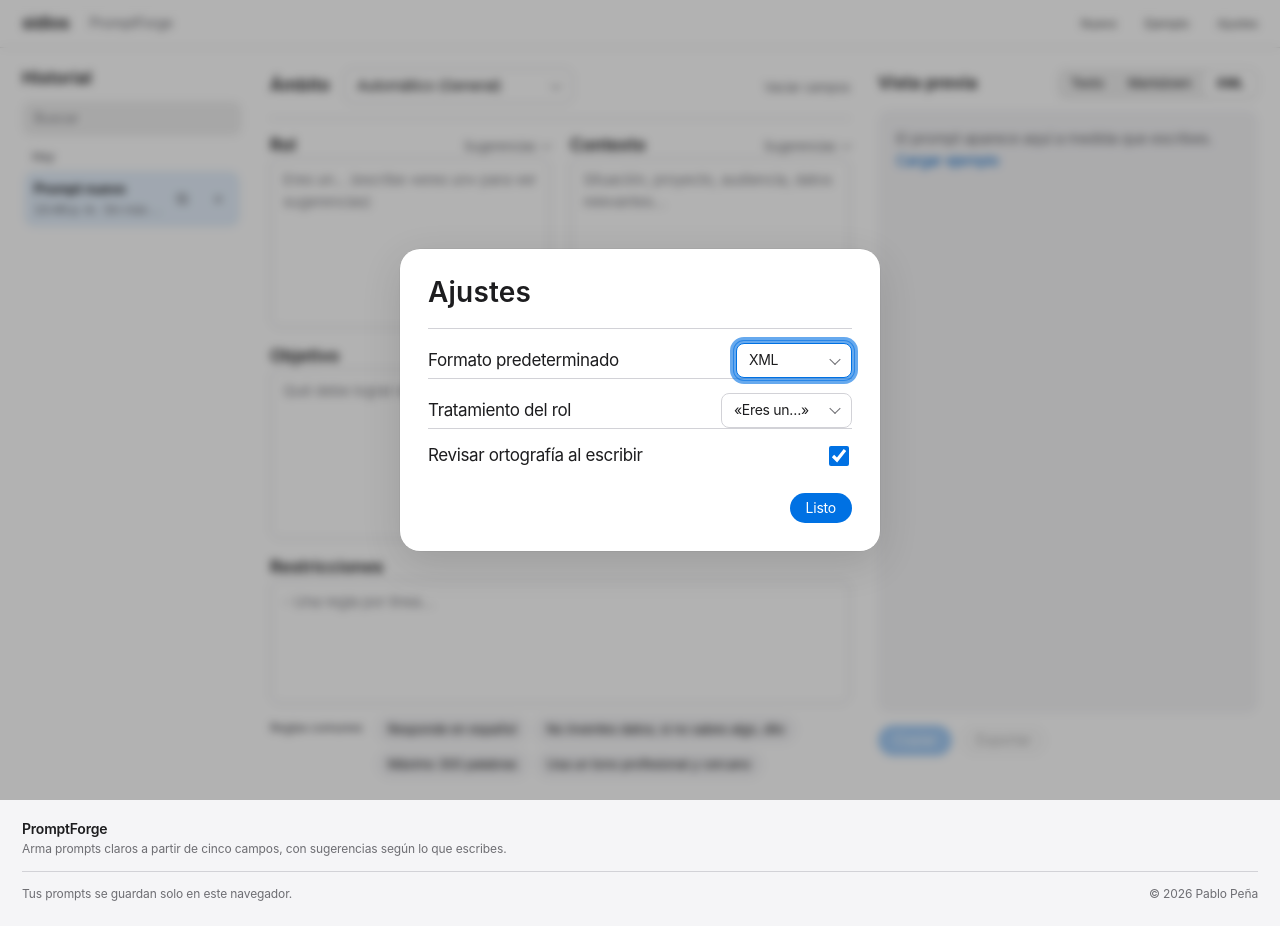
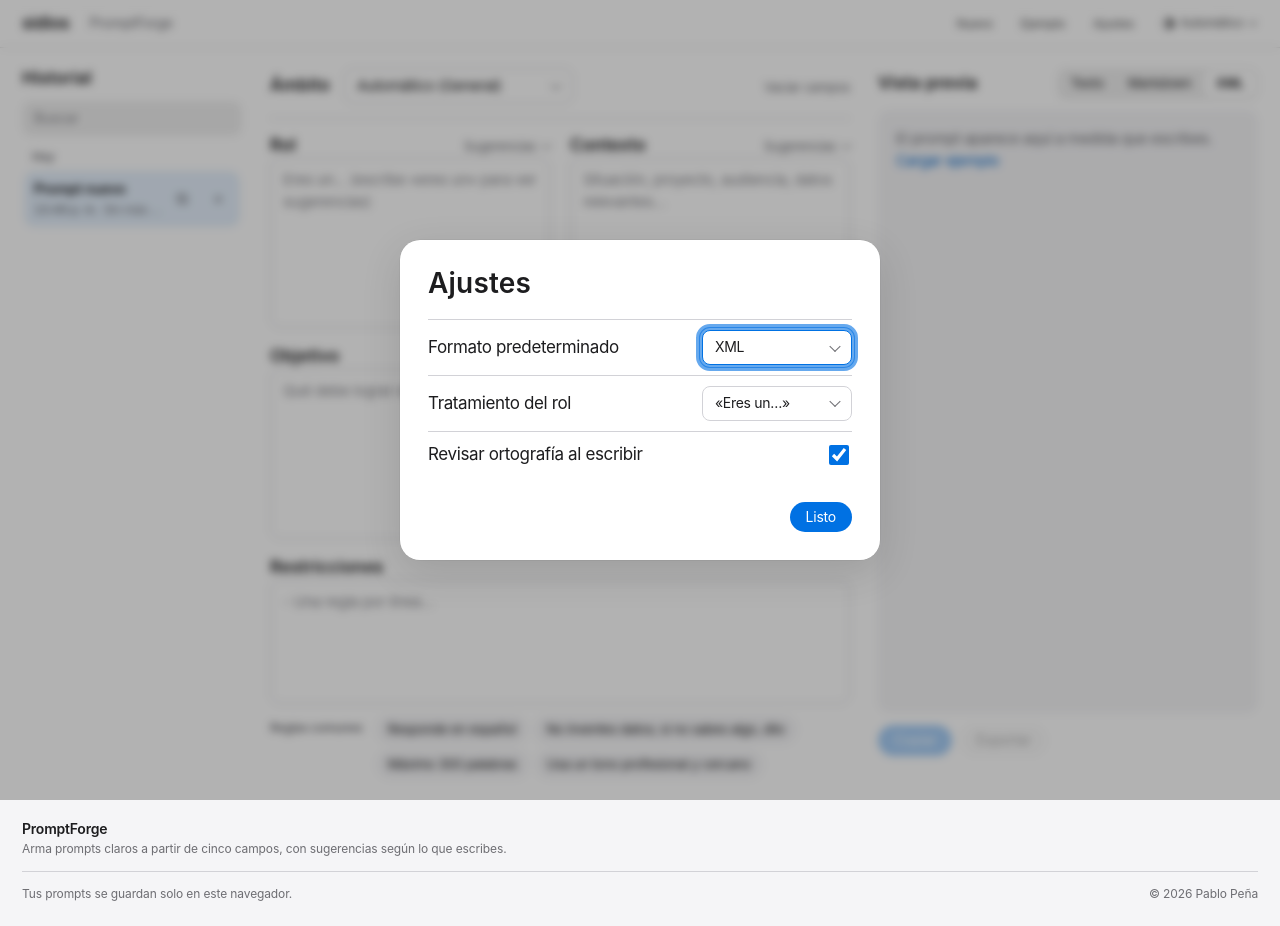
Before and after one commit to sidios1/prompt.sidios.cl, a plain HTML site: page index.html in a window 1280 px wide. Both pictures are taken after a click on the button "Ajustes". Drawn offline with Linux system fonts and the light colour scheme.

Commit message:
Selector de tema en la barra superior, con la elección guardada
Automático (sigue al sistema), claro u oscuro. Se aplica antes de pintar
para evitar parpadeo. En móvil se muestra solo el ícono. Ajustes queda
con filas espaciadas y selectores del mismo ancho.

Co-Authored-By: Claude Opus 5.5 <noreply@anthropic.com>

```diff
--- a/assets/app.js
+++ b/assets/app.js
@@ -28,7 +28,22 @@
   const writeJSON = (k, v) => { try { localStorage.setItem(k, JSON.stringify(v)); } catch (_) {} };
 
   // ---------- Estado ----------
-  const settings = Object.assign({ format: "xml", feminine: false, spell: true }, readJSON(KEY_SETTINGS, {}));
+  const settings = Object.assign({ format: "xml", feminine: false, spell: true, theme: "system" }, readJSON(KEY_SETTINGS, {}));
+
+  // ---------- Tema ----------
+  // "system" sigue al sistema operativo; "light" y "dark" lo fijan. index.html lo aplica antes de pintar.
+  const darkMQ = window.matchMedia("(prefers-color-scheme: dark)");
+  function applyTheme() {
+    const root = document.documentElement;
+    if (settings.theme === "light" || settings.theme === "dark") root.setAttribute("data-theme", settings.theme);
+    else root.removeAttribute("data-theme");
+    const dark = settings.theme === "dark" || (settings.theme !== "light" && darkMQ.matches);
+    document.querySelectorAll('meta[name="theme-color"]').forEach((m) => {
+      if (settings.theme === "system") m.setAttribute("content", m.media.includes("dark") ? "#000000" : "#ffffff");
+      else m.setAttribute("content", dark ? "#000000" : "#ffffff");
+    });
+  }
+  applyTheme();
   let entries = (readJSON(KEY_HISTORY, []) || []).filter((e) => e && e.id && e.values);
   let selectedId = null;
   let search = "";
@@ -564,6 +579,8 @@
   // ---------- Ajustes ----------
   function initSettings() {
     const dlg = $("settings");
+    $("set-theme").value = settings.theme;
+    $("set-theme").addEventListener("change", (ev) => { settings.theme = ev.target.value; writeJSON(KEY_SETTINGS, settings); applyTheme(); });
     $("set-format").value = settings.format;
     $("set-feminine").value = settings.feminine ? "1" : "0";
     $("set-spell").checked = !!settings.spell;
--- a/assets/styles.css
+++ b/assets/styles.css
@@ -29,8 +29,32 @@
   color-scheme: light dark;
 }
 
+/* Tema: sigue al sistema salvo que Ajustes fije data-theme="light" | "dark" en <html> */
+:root[data-theme="light"] { color-scheme: light; }
+:root[data-theme="dark"] {
+  color-scheme: dark;
+  --bg: #000000;
+  --bg-alt: #161617;
+  --tile: #1d1d1f;
+  --field: #1d1d1f;
+  --pop: #2c2c2e;
+  --text: #f5f5f7;
+  --text-2: #a1a1a6;
+  --text-3: #86868b;
+  --link: #2997ff;
+  --rule: #424245;
+  --nav-bg: rgba(22, 22, 23, 0.72);
+  --nav-rule: rgba(255, 255, 255, 0.12);
+  --seg-track: rgba(255, 255, 255, 0.08);
+  --seg-on: #636366;
+  --seg-on-ring: rgba(255, 255, 255, 0.04);
+  --hover: rgba(255, 255, 255, 0.06);
+  --active: rgba(41, 151, 255, 0.16);
+  --focus: rgba(41, 151, 255, 0.7);
+  --shadow: 0 12px 40px rgba(0, 0, 0, 0.5), 0 0 0 0.5px rgba(255, 255, 255, 0.1);
+}
 @media (prefers-color-scheme: dark) {
-  :root {
+  :root:not([data-theme="light"]) {
     --bg: #000000;
     --bg-alt: #161617;
     --tile: #1d1d1f;
@@ -97,6 +121,22 @@ button { font: inherit; color: inherit; letter-spacing: inherit; }
   line-height: var(--nav-h); white-space: nowrap; transition: opacity .15s ease;
 }
 .nav-btn:hover { opacity: 1; }
+
+/* Selector de tema: menú nativo con la apariencia de los demás enlaces de la barra */
+.nav-theme { position: relative; display: flex; align-self: center; align-items: center; gap: 5px; color: var(--text); opacity: 0.8; transition: opacity .15s ease; }
+.nav-theme:hover, .nav-theme:focus-within { opacity: 1; }
+.nav-theme-icon { width: 13px; height: 13px; flex: 0 0 auto; }
+.nav-theme select {
+  font-size: 12px; letter-spacing: -0.01em; color: inherit; background: transparent;
+  border: 0; border-radius: 6px; padding: 4px 14px 4px 0; line-height: 1.2;
+}
+.nav-theme::after {
+  content: ""; position: absolute; right: 2px; top: 50%; width: 5px; height: 5px; pointer-events: none;
+  border-right: 1.25px solid currentColor; border-bottom: 1.25px solid currentColor;
+  transform: translateY(-70%) rotate(45deg);
+}
+.nav-theme select:focus { box-shadow: none; }
+.nav-theme select:focus-visible { outline: 3px solid var(--focus); outline-offset: 2px; }
 
 /* ===================== HERO ===================== */
 /* La página empieza directamente con la herramienta, bajo la barra fija */
@@ -289,11 +329,12 @@ footer { background: var(--bg-alt); color: var(--text-2); font-size: 12px; line-
 .dialog::backdrop { background: rgba(0,0,0,0.3); -webkit-backdrop-filter: blur(4px); backdrop-filter: blur(4px); }
 .dialog-inner { padding: 28px; }
 .dialog-title { font-size: 28px; line-height: 1.14; font-weight: 600; letter-spacing: 0.007em; margin-bottom: 20px; }
-.row { display: flex; justify-content: space-between; align-items: center; gap: 16px; padding-top: 14px; border-top: 1px solid var(--rule); }
+.row { display: flex; justify-content: space-between; align-items: center; gap: 16px; padding: 10px 0; border-top: 1px solid var(--rule); }
 .row > span:first-child { font-size: 17px; }
+.dialog .select-wrap.small select { width: 150px; }
 .row.check input { width: 20px; height: 20px; accent-color: var(--button); }
 .dialog .field-help { margin: 6px 0 16px; font-size: 13px; }
-.shortcuts { border-top: 1px solid var(--rule); padding-top: 16px; font-size: 14px; color: var(--text-2); display: grid; gap: 8px; }
+.shortcuts { border-top: 1px solid var(--rule); padding-top: 16px; margin-top: 0; font-size: 14px; color: var(--text-2); display: grid; gap: 8px; }
 .shortcuts .stack-label { margin-bottom: 4px; }
 kbd { font-family: var(--font); font-size: 12px; border-radius: 5px; padding: 1px 6px; color: var(--text); background: var(--seg-track); }
 .dialog-actions { display: flex; justify-content: flex-end; margin-top: 24px; }
@@ -367,6 +408,11 @@ kbd { font-family: var(--font); font-size: 12px; border-radius: 5px; padding: 1p
 @media (max-width: 734px) {
   /* iOS hace zoom al enfocar campos con letra < 16 px */
   .search, .select-wrap.small select { font-size: 16px; }
+  /* Tema en la barra: solo el ícono; el menú nativo (16 px, sin zoom) queda invisible encima */
+  .nav-theme { padding: 8px; margin: -8px; }
+  .nav-theme-icon { width: 16px; height: 16px; }
+  .nav-theme::after { display: none; }
+  .nav-theme select { position: absolute; inset: 0; width: 100%; opacity: 0; font-size: 16px; padding: 0; }
   .history-close { font-size: 17px; }
 }
 
--- a/index.html
+++ b/index.html
@@ -10,6 +10,13 @@
   <meta name="theme-color" content="#ffffff" media="(prefers-color-scheme: light)">
   <meta name="theme-color" content="#000000" media="(prefers-color-scheme: dark)">
   <link rel="icon" href="favicon.svg" type="image/svg+xml">
+  <script>
+    // Aplica el tema guardado antes de pintar, para evitar un parpadeo de colores
+    try {
+      var t = JSON.parse(localStorage.getItem('promptforge.settings.v1') || '{}').theme;
+      if (t === 'light' || t === 'dark') document.documentElement.setAttribute('data-theme', t);
+    } catch (e) {}
+  </script>
 
   <link rel="stylesheet" href="assets/styles.css">
 </head>
@@ -24,6 +31,15 @@
         <button type="button" class="nav-btn" id="btn-new" title="Nuevo prompt (Alt+N)">Nuevo</button>
         <button type="button" class="nav-btn" id="btn-example">Ejemplo</button>
         <button type="button" class="nav-btn" id="btn-settings">Ajustes</button>
+        <label class="nav-theme" title="Tema">
+          <svg class="nav-theme-icon" viewBox="0 0 16 16" aria-hidden="true"><circle cx="8" cy="8" r="6.25" fill="none" stroke="currentColor" stroke-width="1.5"/><path d="M8 1.75a6.25 6.25 0 0 1 0 12.5z" fill="currentColor"/></svg>
+          <span class="sr-only">Tema</span>
+          <select id="set-theme">
+            <option value="system">Automático</option>
+            <option value="light">Claro</option>
+            <option value="dark">Oscuro</option>
+          </select>
+        </label>
       </div>
     </div>
   </nav>
```
